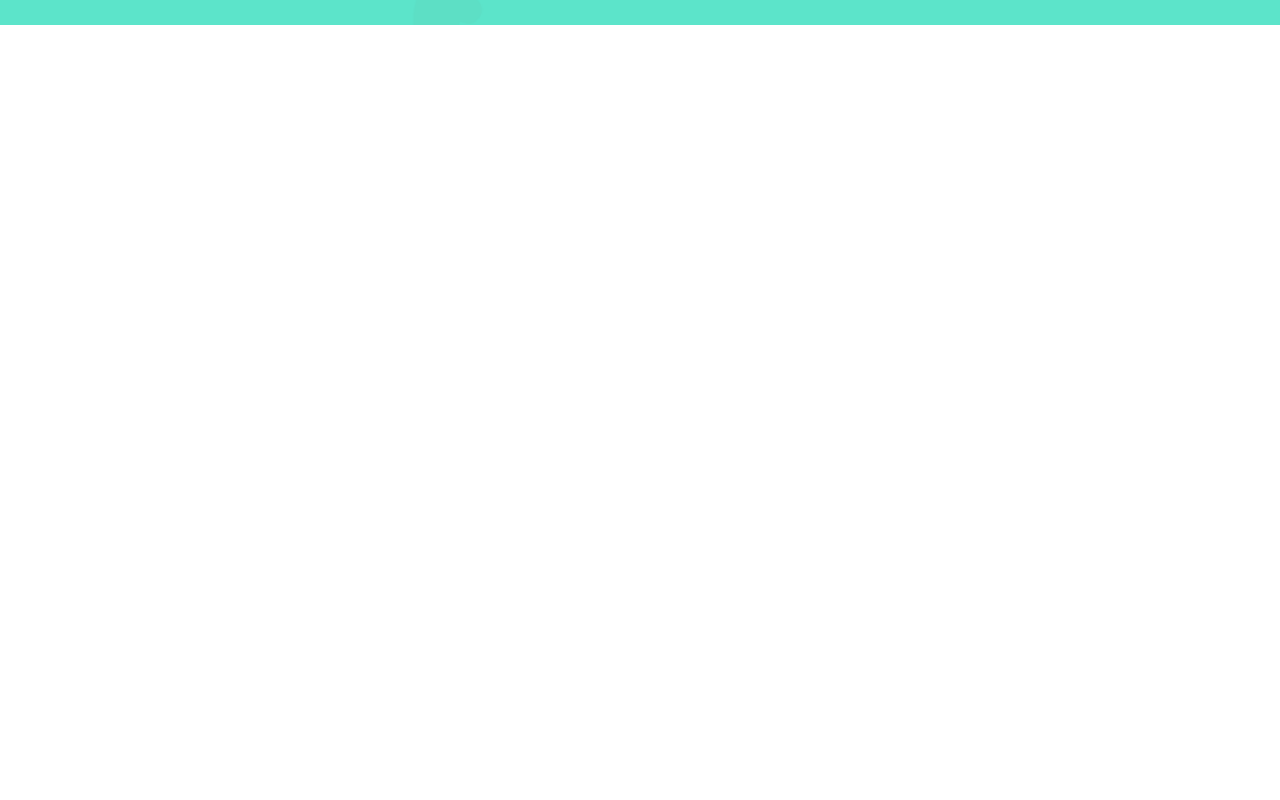
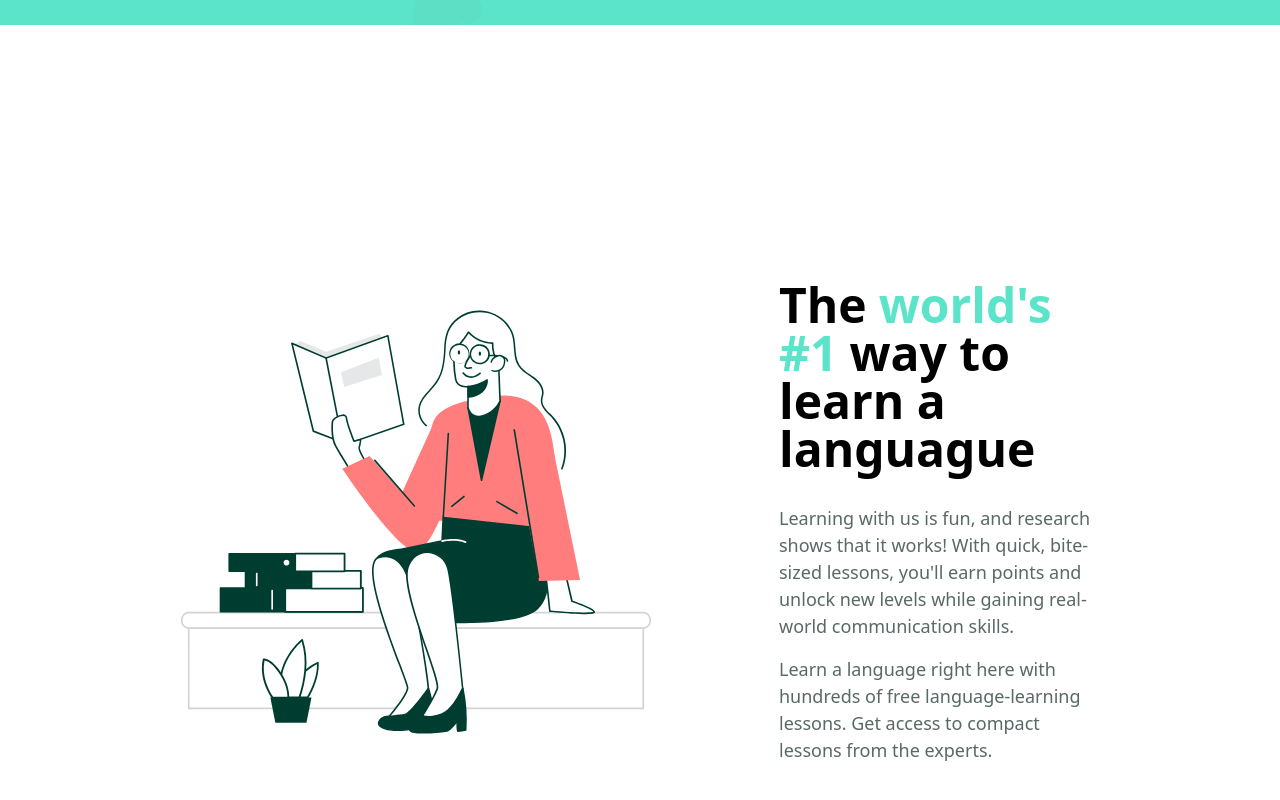
Before and after one commit to Leo-Cata/Dialect-Project, a React (Vite) app: page / in a window 1280 px wide. Shown: the part 753-1553 px from the top of the page. Before the commit the page ends 800 px from the top, so only its background shows below. Built offline with nearby package versions, Linux system fonts and the light colour scheme.

Commit message:
about section

```diff
--- a/src/App.jsx
+++ b/src/App.jsx
@@ -1,8 +1,13 @@
-import './App.css';
+import About from './components/About';
 import Hero from './components/Hero';
 
 function App() {
-  return <Hero />;
+  return (
+    <>
+      <Hero />
+      <About />
+    </>
+  );
 }
 
 export default App;
--- a/src/assets/index.js
+++ b/src/assets/index.js
@@ -2,5 +2,6 @@
 import background from './dialect_hero.png';
 import world from './dialect_world.svg';
 import heartface from './dialect_heartface.svg';
+import person1 from './dialect_person1.svg';
 
-export { logo, background, world, heartface };
+export { logo, background, world, heartface, person1 };
--- /dev/null
+++ b/src/components/About.jsx
@@ -0,0 +1,29 @@
+import React from 'react';
+import { person1 } from '../assets';
+const About = () => {
+  return (
+    <div className="flex justify-center space-x-32 my-64">
+      <img src={person1} alt="" />
+      <div className="w-1/4 space-y-8">
+        <div className="text-5xl space-x-3 font-bold">
+          <span>The</span>
+          <span className="text-[#5CE4CA]">world's #1</span>
+          <span>way to learn a languague</span>
+        </div>
+        <div className="text-[18px] text-[#596966] space-y-4">
+          <p>
+            Learning with us is fun, and research shows that it works! With
+            quick, bite-sized lessons, you'll earn points and unlock new levels
+            while gaining real-world communication skills.
+          </p>
+          <p>
+            Learn a language right here with hundreds of free language-learning
+            lessons. Get access to compact lessons from the experts.
+          </p>
+        </div>
+      </div>
+    </div>
+  );
+};
+
+export default About;
```
Also changed, not shown: src/App.css (deleted).
